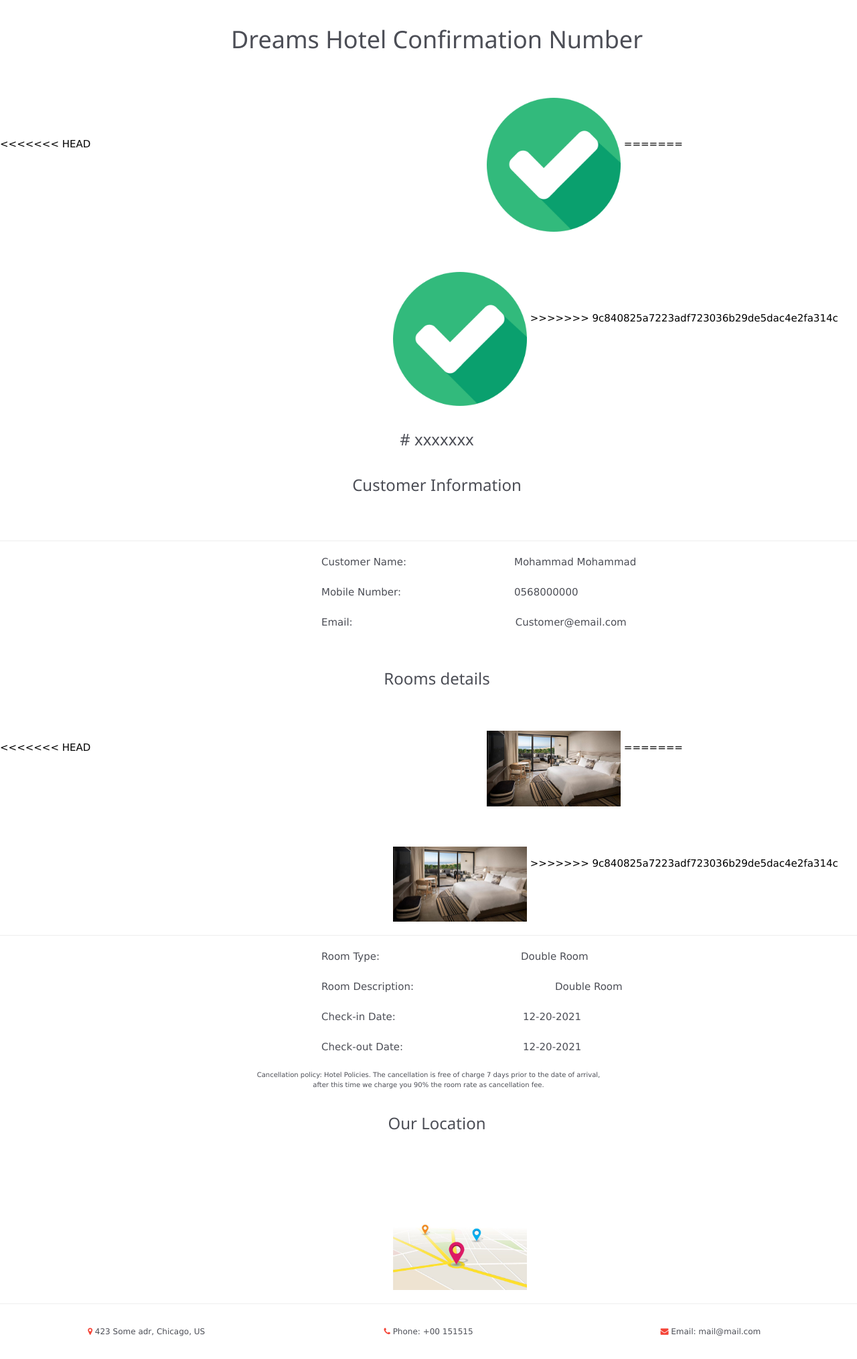
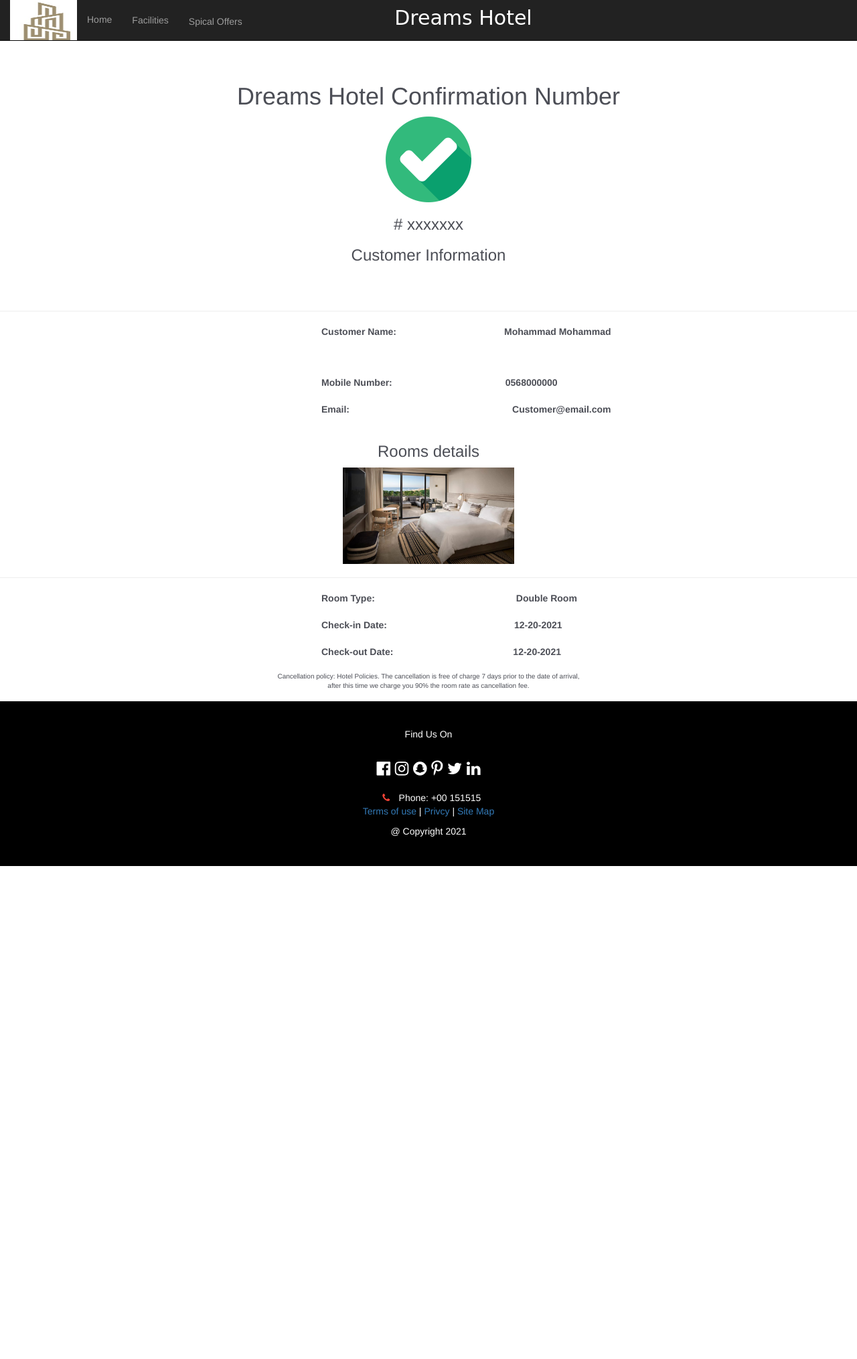
Before and after one commit to ahmadmalbzoor/DreamsHotel, a Django app: page /voucher in a window 1280 px wide. Shown: the whole page at 67% size. After the commit the page ends 1293 px from the top, so only its background shows below. Run offline with Django 3.2, Linux system fonts and the light colour scheme; parts of the project's set-up code (start-up, migrations or seed data) failed here and were passed over; some libraries are stand-ins or nearby versions.

Commit message:
add header & footer

```diff
--- a/dreamshotelapp/appdreams/static/css/home.css
+++ b/dreamshotelapp/appdreams/static/css/home.css
@@ -24,7 +24,7 @@ position:absolute;
 {
   text-align: center;
   float: left;
-  margin-left: 17%;
+  margin-left: 13%;
   margin-top: 0.72%;
   font: 30px  cursive;
   color: white;
--- a/dreamshotelapp/appdreams/static/css/voucher.css
+++ b/dreamshotelapp/appdreams/static/css/voucher.css
@@ -1,7 +1,11 @@
 .bookingInfo{
     text-align: center;
-    margin: 32px -25px 0 0;
     color: #4c4e56;
+}
+.Confirmation{
+    text-align: center;
+    color: #4c4e56;
+    padding-top: 5%;
 }
 .customerInfo{
     margin: 0px 0 0 480px;
@@ -10,10 +14,19 @@
 article{
     align-items: center;
 }
-img{
-    width: 200px;
-    margin: 60px 0 0 587px;
+#complete{
+    width: 10%;
+    display: block;
+    margin-left: auto;
+    margin-right: auto;
 
+}
+
+#imgroom{
+    width: 20%;
+    display: block;
+    margin-left: auto;
+    margin-right: auto;
 }
 .hname {
     margin: 36px 0 0 169px;
@@ -47,3 +60,21 @@ color:#4c4e56 ;
 .roomty{
     margin: 0 0 0 211px;
 }
+
+
+
+#titlename
+{
+  text-align: center;
+  float: left;
+  margin-left: 17%;
+  margin-top: 0.72%;
+  font: 30px  cursive;
+  color: white;
+  }
+
+
+.navlist{
+  color: white;
+  margin-top: 6%;
+}
--- a/dreamshotelapp/appdreams/templates/voucher.html
+++ b/dreamshotelapp/appdreams/templates/voucher.html
@@ -1,24 +1,37 @@
 <html lang="en">
 <head>
     <meta charset="UTF-8">
-    <meta http-equiv="X-UA-Compatible" content="IE=edge">
-    <meta name="viewport" content="width=device-width, initial-scale=1.0">
-    <link rel="stylesheet" href="voucher.css">
+<meta name="viewport" content="width=device-width, initial-scale=1">
+<link rel="stylesheet" href="https://www.w3schools.com/w3css/4/w3.css">
+<link rel="stylesheet" href="https://fonts.googleapis.com/css?family=Raleway">
+<link rel="stylesheet" href="https://cdnjs.cloudflare.com/ajax/libs/font-awesome/4.7.0/css/font-awesome.min.css">
+<link rel="stylesheet" href="https://maxcdn.bootstrapcdn.com/bootstrap/3.4.1/css/bootstrap.min.css">
+<script src="https://ajax.googleapis.com/ajax/libs/jquery/3.5.1/jquery.min.js"></script>
+<script src="https://maxcdn.bootstrapcdn.com/bootstrap/3.4.1/js/bootstrap.min.js"></script>
     {% load static %}
-    <link rel="stylesheet" href="https://www.w3schools.com/w3css/4/w3.css">
-    <link rel="stylesheet" href="https://fonts.googleapis.com/css?family=Raleway">
-    <link rel="stylesheet" href="https://cdnjs.cloudflare.com/ajax/libs/font-awesome/4.7.0/css/font-awesome.min.css">
     <link rel="stylesheet" type="text/css" href="{% static 'css/voucher.css' %}">
     <title>Boooking Confirmation</title>
+
 </head>
 <body>
+
+    <nav class="navbar navbar-inverse navbar-fixed-top">
+        <div class="container-fluid">
+          <div class="navbar-header">
+        <img class="w3-bar-item w3-logo w3-mobile"  src="{% static 'img/Capture.png' %}"  alt="logo"  width="100" height="60">
+          </div>
+          <ul class="nav navbar-nav">
+            <li><a class="navlist" href="#home">Home</a></li>
+            <li><a class="navlist" href="#">Facilities</a></li>
+            <li><a class="navlist" href="#">Spical Offers</a></li>
+          </ul>
+            <p class="text center" id="titlename">Dreams Hotel</p>
+        </div>
+      </nav><br><br>
+
     <Header>
-        <h1 class="bookingInfo"> Dreams Hotel Confirmation Number</h1>
-<<<<<<< HEAD
-        <img src="{% static 'img/voucher/completed.png' %}" alt="completed">
-=======
-        <img src="{% static 'img/voucher/completed.png' %}" >
->>>>>>> 9c840825a7223adf723036b29de5dac4e2fa314c
+        <h1 class="Confirmation"> Dreams Hotel Confirmation Number</h1>
+        <img src="{% static 'img/voucher/completed.png' %}" alt="completed" id="complete">
         <H3 class="bookingInfo"># xxxxxxx</H3>
         <h3 class="bookingInfo ">Customer Information</h3><br><br>
     </Header>
@@ -30,11 +43,7 @@
                 <label class=" customerInfo">Mobile Number:</label><label class="hname">0568000000</label><br><br>
                 <label class=" customerInfo">Email:</label><label class="hname email" >Customer@email.com</label><br><br>
                 <h3 class="bookingInfo ">Rooms details</h3>
-<<<<<<< HEAD
-                <img src="{% static 'img/voucher/hotel_triplanco.jpg' %}" alt="hotel_triplanco">
-=======
-                <img src="{% static 'img/voucher/hotel_triplanco.jpg' %}" alt="">
->>>>>>> 9c840825a7223adf723036b29de5dac4e2fa314c
+                <img src="{% static 'img/voucher/hotel_triplanco.jpg' %}" alt="hotel_triplanco" id="imgroom">
             </div>
     </article>
     <article>
@@ -42,25 +51,25 @@
 
                 <hr>
                 <label class=" customerInfo">Room Type:</label><label class="hname roomty">Double Room</label><br><br>
-                <label class=" customerInfo">Room Description:</label><label class="hname roomty">Double Room</label><br><br>
                 <label class=" customerInfo">Check-in Date:</label><label class="hname Check-in">12-20-2021</label><br><br>
                 <label class=" customerInfo">Check-out Date:</label><label class="hname checkOutDate">12-20-2021</label><br><br>
                 <p id="cancellation">Cancellation policy: Hotel Policies. The cancellation is free of charge 7 days prior to the date of arrival,
-                                      <br>after this time we charge you 90% the room rate as cancellation fee.</p>
+                <br>after this time we charge you 90% the room rate as cancellation fee.</p>
             </div>
     </article>
-    <div>
-        <h3 class="bookingInfo ">Our Location</h3><br><br>
-        <img src="{% static 'img/voucher/location.jpg' %}" class="imglocation" alt="">
-    </div>
-    <footer>
-        <hr>
-        <div class="w3-row-padding w3-large w3-center" style="margin:32px 0">
-            <div class="w3-third fontsize"><i class="fa fa-map-marker w3-text-red"></i> 423 Some adr, Chicago, US</div>
-            <div class="w3-third fontsize"><i class="fa fa-phone w3-text-red"></i> Phone: +00 151515</div>
-            <div class="w3-third fontsize"><i class="fa fa-envelope w3-text-red"></i> Email: mail@mail.com</div>
+    <footer class="w3-padding-32 w3-black w3-center w3-margin-top">
+        <h5>Find Us On</h5>
+        <div class="w3-xlarge w3-padding-16">
+          <i class="fa fa-facebook-official w3-hover-opacity"></i>
+          <i class="fa fa-instagram w3-hover-opacity"></i>
+          <i class="fa fa-snapchat w3-hover-opacity"></i>
+          <i class="fa fa-pinterest-p w3-hover-opacity"></i>
+          <i class="fa fa-twitter w3-hover-opacity"></i>
+          <i class="fa fa-linkedin w3-hover-opacity"></i>
         </div>
-
-    </footer>
+        <i class="fa fa-phone w3-text-red" style="width:30px"></i> Phone: +00 151515<br>
+      <p> <a href="#">Terms of use</a> | <a href="#">Privcy</a> |  <a href="#">Site Map</a></p>
+        <p>@ Copyright 2021</p>
+      </footer>
 </body>
 </html>
```
Also changed, not shown: dreamshotelapp/appdreams/static/css/cards.css (+17 -0 lines), dreamshotelapp/appdreams/static/css/room.css (+20 -7 lines), dreamshotelapp/appdreams/templates/checkout.html (+20 -28 lines), dreamshotelapp/appdreams/templates/index.html (+0 -44 lines), dreamshotelapp/appdreams/templates/rooms.html (+35 -38 lines).
